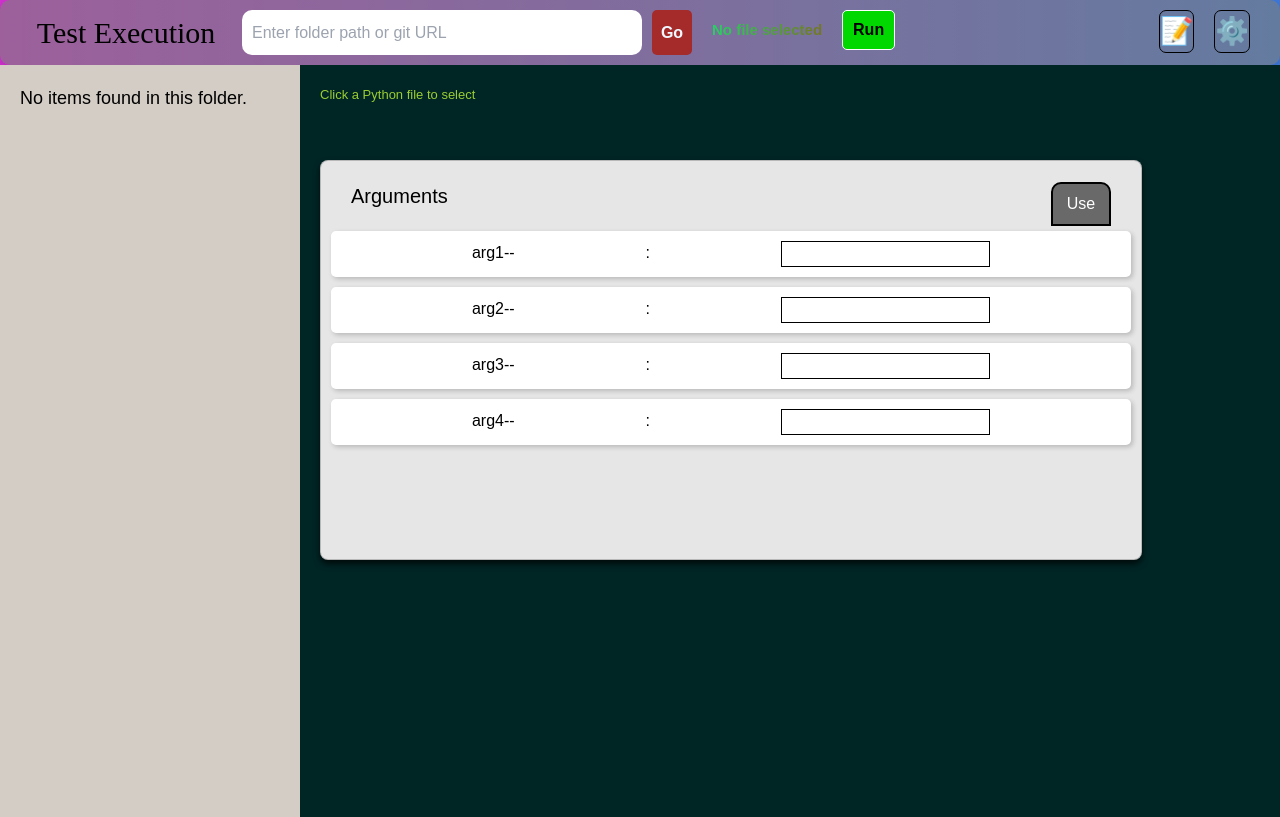
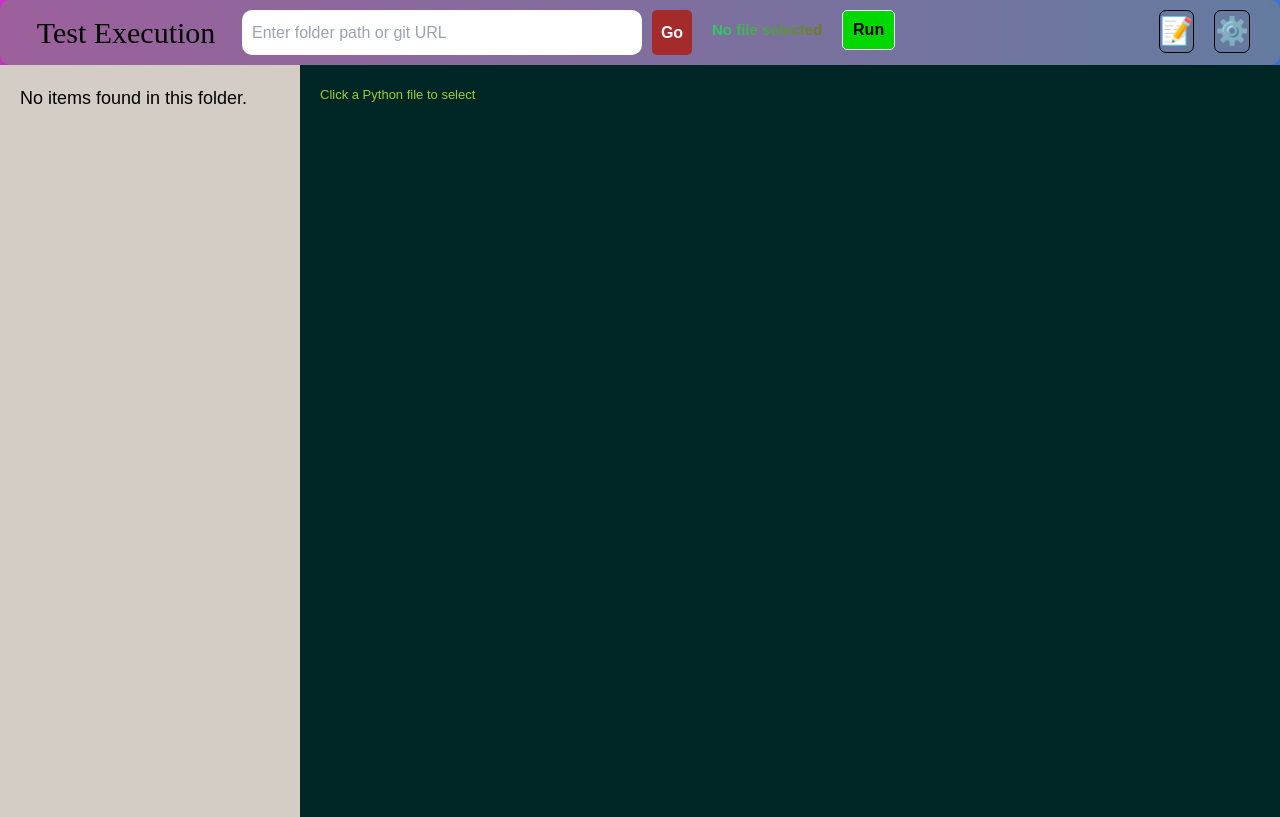
Before and after one commit to nova-07-07/Py_Test_5, a React (Vite) app in the folder client/: page /dashboard in a window 1280 px wide. Built offline with nearby package versions, Linux system fonts and the light colour scheme.

Commit message:
commend disArg

```diff
--- a/client/src/Dashboard.jsx
+++ b/client/src/Dashboard.jsx
@@ -226,7 +226,7 @@ useEffect(()=>{
       {getenv && <VirtualEnvInput setEnvPath={startExecution} setGetEnv={setGetEnv} envPath={envpath} backgroundSelect={backgroundSelect} />}
       {showReportSave && <ReportSave SetShowReportSave={SetShowReportSave} output={output} backgroundSelect={backgroundSelect}/>}
       { showReportShow && <ReportShow /> }
-      <DisplayArguments />
+      {/*<DisplayArguments />*/}
     </>
   );
 }
```
